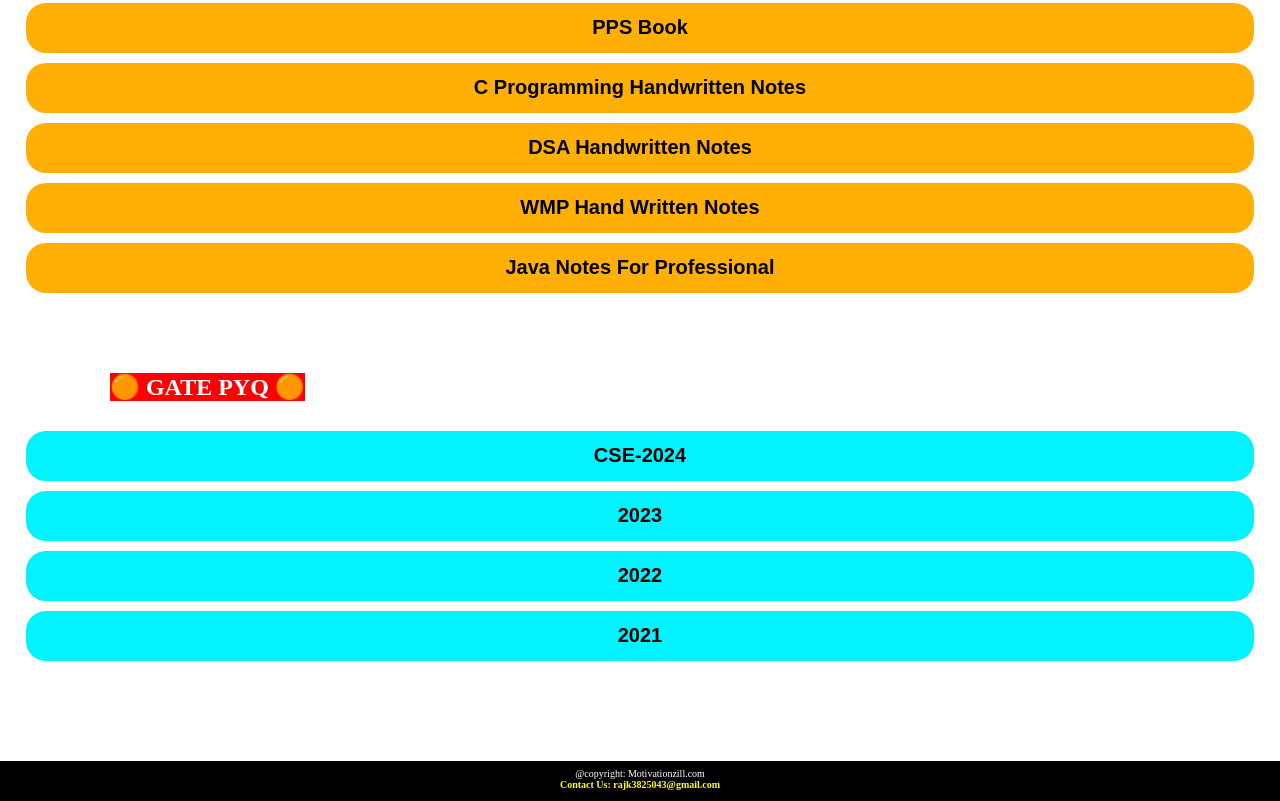
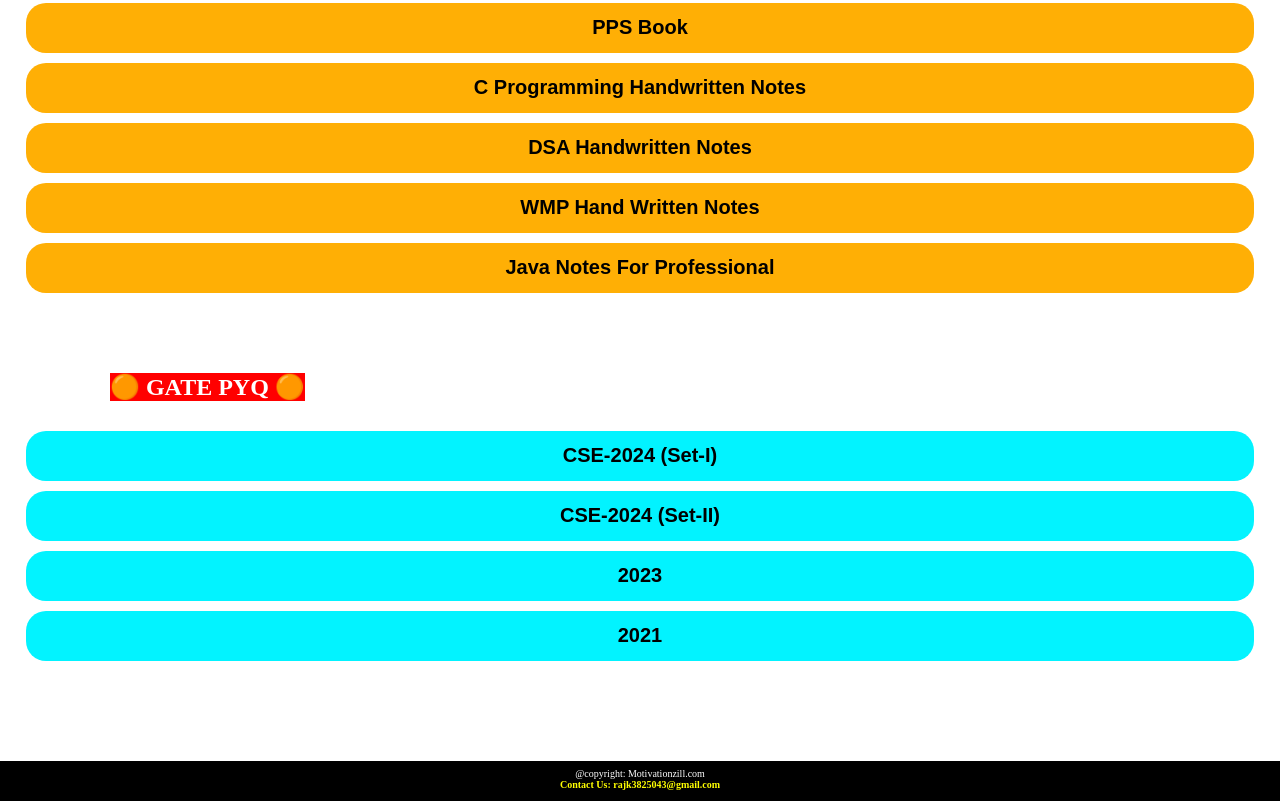
Before and after one commit to rajkumarmotivationspeaker/BEU-pyq-, a plain HTML site: page index.html in a window 1280 px wide. Shown: the part 1025-1826 px from the top of the page. Drawn offline with Linux system fonts and the light colour scheme.

Commit message:
Update index.html

```diff
--- a/index.html
+++ b/index.html
@@ -65,9 +65,9 @@
 <h2 class="notes" id="gate"> 🟠 GATE PYQ 🟠 </h2>
 
 
-<a href="https://drive.google.com/file/d/1SZOvZC49wnuPx6rseCe5dmx3y1-Cxack/view?usp=drivesdk"> <button class="brances" id="gatebtn"> CSE-2024 </button> </a>
+<a href="https://drive.google.com/file/d/1SZOvZC49wnuPx6rseCe5dmx3y1-Cxack/view?usp=drivesdk"> <button class="brances" id="gatebtn"> CSE-2024 (Set-I) </button> </a>
+<a href="#"> <button class="brances" id="gatebtn"> CSE-2024 (Set-II) </button> </a>
 <a href="#"> <button class="brances" id="gatebtn"> 2023 </button> </a>
-<a href="#"> <button class="brances" id="gatebtn"> 2022 </button> </a>
 <a href="#"> <button class="brances" id="gatebtn"> 2021 </button> </a>
 
 
```
